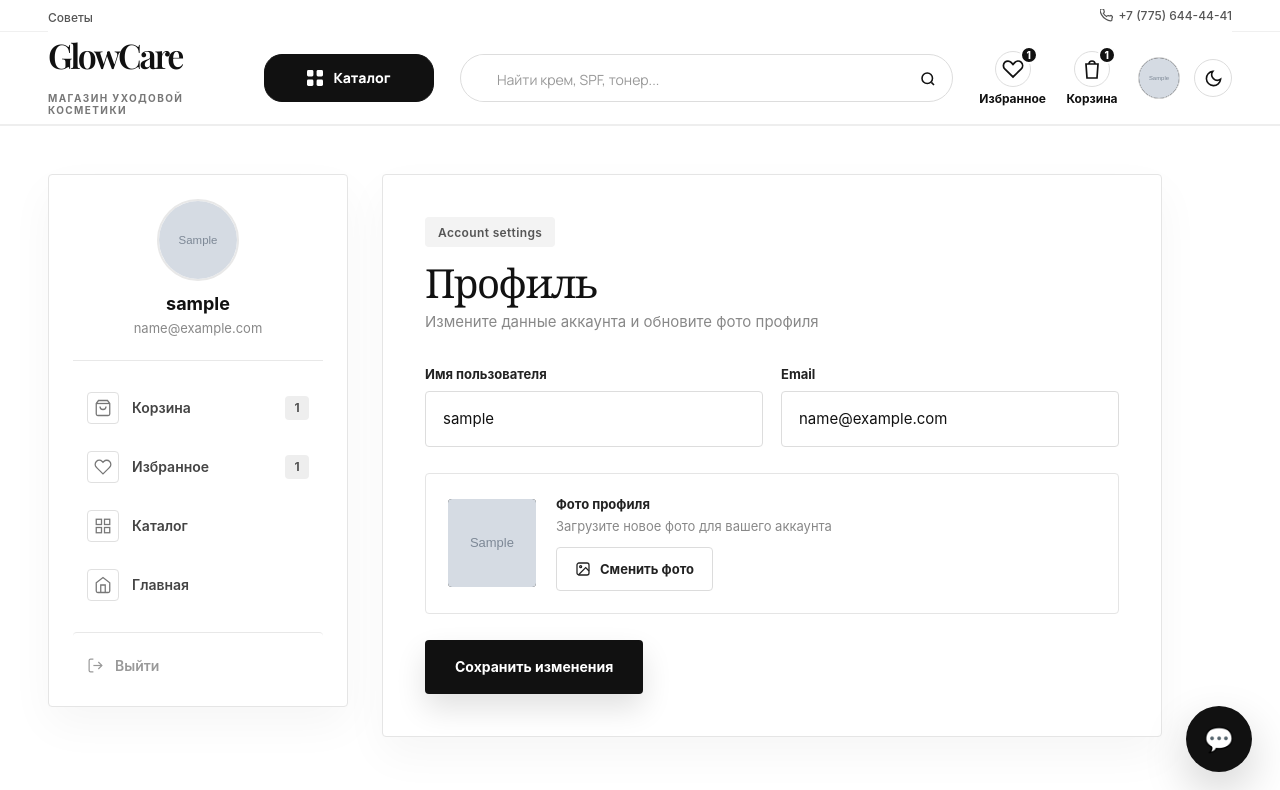
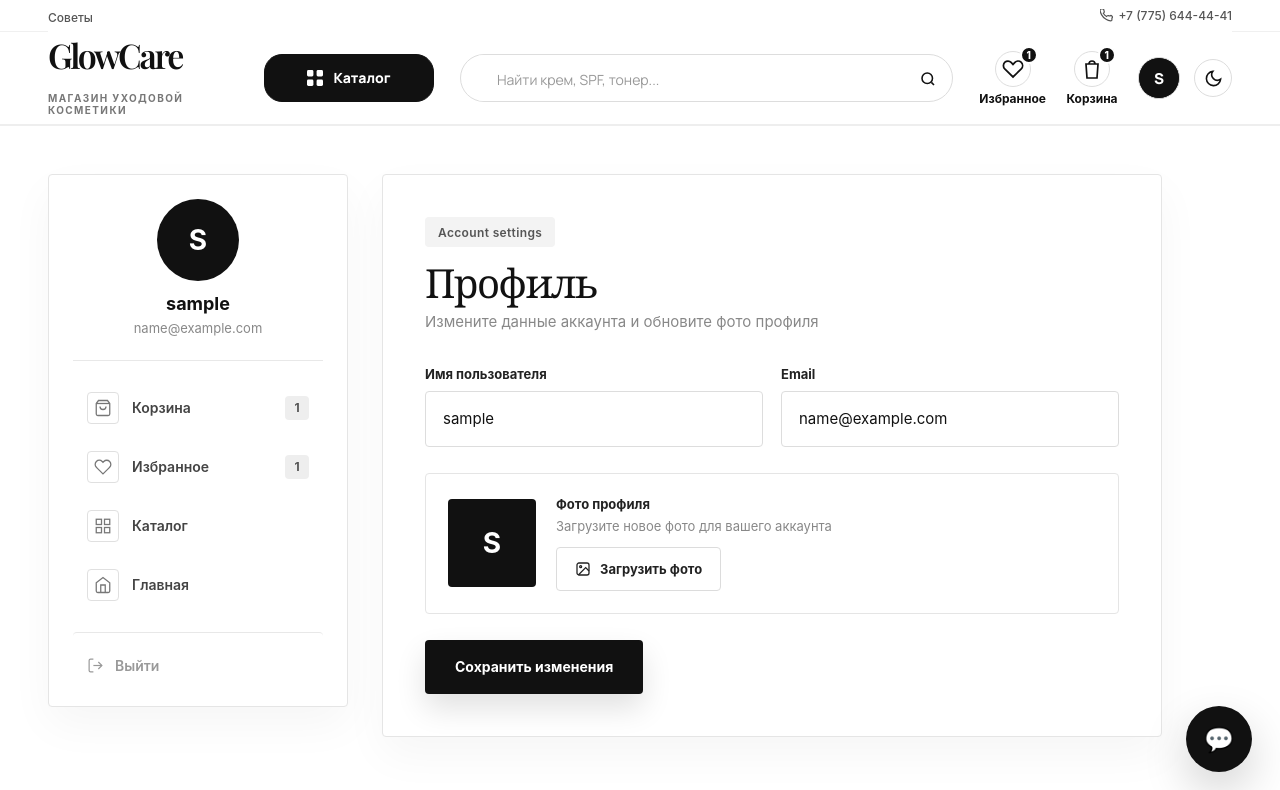
Before and after one commit to galichtumenova/glowcare, a Django app: page /profile/ in a window 1280 px wide. Shown: the top 790 px of the page. Run offline with Django 5.2, Linux system fonts and the light colour scheme; a user stored in the database is signed in; tables that the repository leaves empty hold one stand-in row (values such as "Sample post"); grey boxes marked "Sample" are stand-in pictures.

Commit message:
temporary disable profile images

```diff
--- a/accounts/templates/accounts/base.html
+++ b/accounts/templates/accounts/base.html
@@ -176,13 +176,9 @@
 
         {% if user.is_authenticated %}
           <a href="{% url 'profile' %}" class="gc-avatar-link" title="Профиль">
-            {% if user.profile_image and user.profile_image.name and user.profile_image.name != 'default/default.png' %}
-              <img src="{{ user.profile_image.url }}" alt="avatar" class="gc-avatar-img">
-            {% else %}
-              <div class="gc-avatar-placeholder">
-                {{ user.username|first|upper }}
-              </div>
-            {% endif %}
+            <div class="gc-avatar-placeholder">
+              {{ user.username|first|upper }}
+            </div>
           </a>
         {% else %}
           <a href="{% url 'login' %}" class="gc-login-btn">Войти</a>
@@ -402,17 +398,14 @@
     height: 48px !important;
     min-height: 48px !important;
     padding: 0 20px !important;
-
     display: inline-flex !important;
     align-items: center !important;
     justify-content: center !important;
     gap: 10px !important;
-
     background: #111111 !important;
     color: #ffffff !important;
     border: 1px solid #111111 !important;
     border-radius: 18px !important;
-
     font-family: "Manrope", Arial, sans-serif !important;
     font-size: 14px !important;
     font-weight: 800 !important;
@@ -452,15 +445,12 @@
     left: 0 !important;
     width: 760px !important;
     min-height: 245px !important;
-
     display: grid !important;
     grid-template-columns: 190px 1fr !important;
-
     background: #ffffff !important;
     border: 1px solid #eeeeee !important;
     border-radius: 0 0 26px 26px !important;
     box-shadow: 0 26px 70px rgba(0, 0, 0, 0.10) !important;
-
     opacity: 0 !important;
     visibility: hidden !important;
     transform: translateY(-8px) !important;
@@ -530,10 +520,6 @@
     line-height: 1.2 !important;
     letter-spacing: -0.01em !important;
     text-decoration: none !important;
-  }
-
-  .gc-catalog-col h4 a:hover {
-    color: #000000 !important;
   }
 
   .gc-catalog-col a {
@@ -656,13 +642,6 @@
     flex-shrink: 0 !important;
     text-decoration: none !important;
     background: #111111 !important;
-  }
-
-  .gc-avatar-img {
-    width: 100% !important;
-    height: 100% !important;
-    object-fit: cover !important;
-    display: block !important;
   }
 
   .gc-avatar-placeholder {
--- a/accounts/templates/accounts/profile.html
+++ b/accounts/templates/accounts/profile.html
@@ -9,15 +9,10 @@
 
     <section class="pf-page">
 
-      <!-- ЛЕВАЯ КАРТОЧКА ПРОФИЛЯ -->
       <aside class="pf-sidebar">
 
         <div class="pf-user-card">
-          {% if user.profile_image and user.profile_image.name and user.profile_image.name != 'default/default.png' %}
-            <img src="{{ user.profile_image.url }}" alt="Аватар" class="pf-avatar">
-          {% else %}
-            <div class="pf-avatar-init">{{ user.username|first|upper }}</div>
-          {% endif %}
+          <div class="pf-avatar-init">{{ user.username|first|upper }}</div>
 
           <div class="pf-user-info">
             <h2>{{ user.username }}</h2>
@@ -84,7 +79,6 @@
 
       </aside>
 
-      <!-- ПРАВАЯ ЧАСТЬ -->
       <section class="pf-content">
 
         <div class="pf-head">
@@ -116,11 +110,7 @@
 
           <div class="pf-photo-row">
             <div class="pf-photo-preview">
-              {% if user.profile_image and user.profile_image.name and user.profile_image.name != 'default/default.png' %}
-                <img src="{{ user.profile_image.url }}" alt="Фото профиля">
-              {% else %}
-                <span>{{ user.username|first|upper }}</span>
-              {% endif %}
+              <span>{{ user.username|first|upper }}</span>
             </div>
 
             <div class="pf-photo-info">
@@ -133,13 +123,7 @@
                   <circle cx="8.5" cy="8.5" r="1.5"/>
                   <polyline points="21 15 16 10 5 21"/>
                 </svg>
-                <span id="pf-fname">
-                  {% if user.profile_image and user.profile_image.name and user.profile_image.name != 'default/default.png' %}
-                    Сменить фото
-                  {% else %}
-                    Загрузить фото
-                  {% endif %}
-                </span>
+                <span id="pf-fname">Загрузить фото</span>
                 <input type="file" name="profile_image" accept="image/*" id="pfFile">
               </label>
             </div>
@@ -157,8 +141,6 @@
 </main>
 
 <style>
-/* ===== PROFILE PAGE SHARP BLACK & WHITE ===== */
-
 .pf-page {
   display: grid;
   grid-template-columns: 300px minmax(0, 780px);
@@ -166,8 +148,6 @@
   padding: 48px 0 80px;
   align-items: start;
 }
-
-/* ===== LEFT SIDEBAR ===== */
 
 .pf-sidebar {
   position: sticky;
@@ -189,20 +169,11 @@
   border-bottom: 1px solid #e8e8e8;
 }
 
-.pf-avatar,
 .pf-avatar-init {
   width: 82px;
   height: 82px;
   border-radius: 50%;
   flex-shrink: 0;
-}
-
-.pf-avatar {
-  object-fit: cover;
-  border: 2px solid #e8e8e8;
-}
-
-.pf-avatar-init {
   display: flex;
   align-items: center;
   justify-content: center;
@@ -234,8 +205,6 @@
   text-overflow: ellipsis;
   max-width: 220px;
 }
-
-/* ===== NAV ===== */
 
 .pf-nav {
   display: flex;
@@ -320,8 +289,6 @@
   transform: translateX(3px);
 }
 
-/* ===== RIGHT CONTENT ===== */
-
 .pf-content {
   background: #ffffff;
   border: 1px solid #e5e5e5;
@@ -365,8 +332,6 @@
   color: #888;
   line-height: 1.5;
 }
-
-/* ===== FORM ===== */
 
 .pf-form {
   display: flex;
@@ -431,8 +396,6 @@
   font-size: 12px;
 }
 
-/* ===== PHOTO UPLOAD ===== */
-
 .pf-photo-row {
   display: flex;
   align-items: center;
@@ -454,12 +417,6 @@
   display: flex;
   align-items: center;
   justify-content: center;
-}
-
-.pf-photo-preview img {
-  width: 100%;
-  height: 100%;
-  object-fit: cover;
 }
 
 .pf-photo-preview span {
@@ -508,8 +465,6 @@
   display: none;
 }
 
-/* ===== BUTTON ===== */
-
 .pf-submit {
   width: fit-content;
   min-height: 54px;
@@ -535,8 +490,6 @@
 .pf-submit:active {
   transform: scale(0.98);
 }
-
-/* ===== RESPONSIVE ===== */
 
 @media (max-width: 980px) {
   .pf-page {
```
